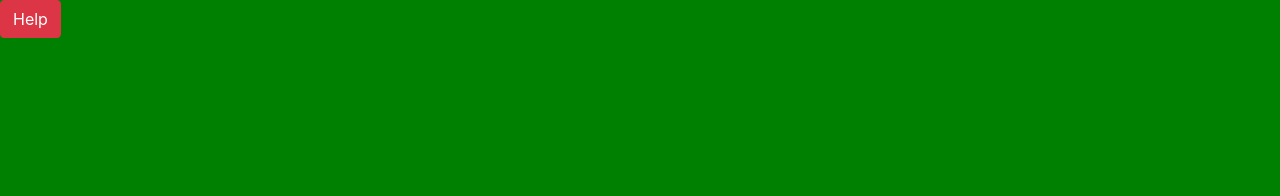
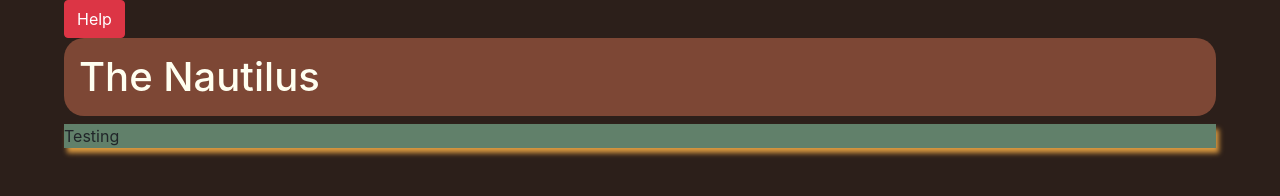
Before and after one commit to nss-evening-cohort-11/nutshell-wookies, a website built with webpack: page src/index.html in a window 1280 px wide. Built offline with nearby package versions, Linux system fonts and the light colour scheme.

Commit message:
wip on css

```diff
--- a/src/index.html
+++ b/src/index.html
@@ -7,5 +7,8 @@
 </head>
 <body>
   <button class="btn btn-danger">Help</button>
+  <h1 class="headingDisplay">The Nautilus</h1>
+  <div class="cardDisplay">Testing</div>
+
 </body>
 </html>
--- /dev/null
+++ b/src/styles/colors.scss
@@ -0,0 +1,6 @@
+$color1-hunter-green: #61806a;
+$color2-orange: #d89840;
+$color3-copper: #b36d41;
+$color4-medium-brown: #7d4735;
+$color5-dark-brown: #2c1f1a;
+$color6-ivory: #FFFFF0;
--- a/src/styles/main.scss
+++ b/src/styles/main.scss
@@ -1,6 +1,22 @@
-@import "~bootstrap/scss/bootstrap";
-@import "~@fortawesome/fontawesome-free/css/all.min.css";
+@import '~bootstrap/scss/bootstrap';
+@import '~@fortawesome/fontawesome-free/css/all.min.css';
+@import '../styles/colors.scss';
 
 body {
-  background-color: green;
+  background-color: $color5-dark-brown;
+  display: block;
+  width: 90%;
+  margin: auto;
 }
+
+.headingDisplay {
+  background-color: $color4-medium-brown;
+  color: $color6-ivory;
+  border-radius: 20px;
+  padding: 15px;
+}
+
+.cardDisplay {
+  background-color: $color1-hunter-green;
+  box-shadow: 3px 5px 5px $color2-orange;
+}
```
